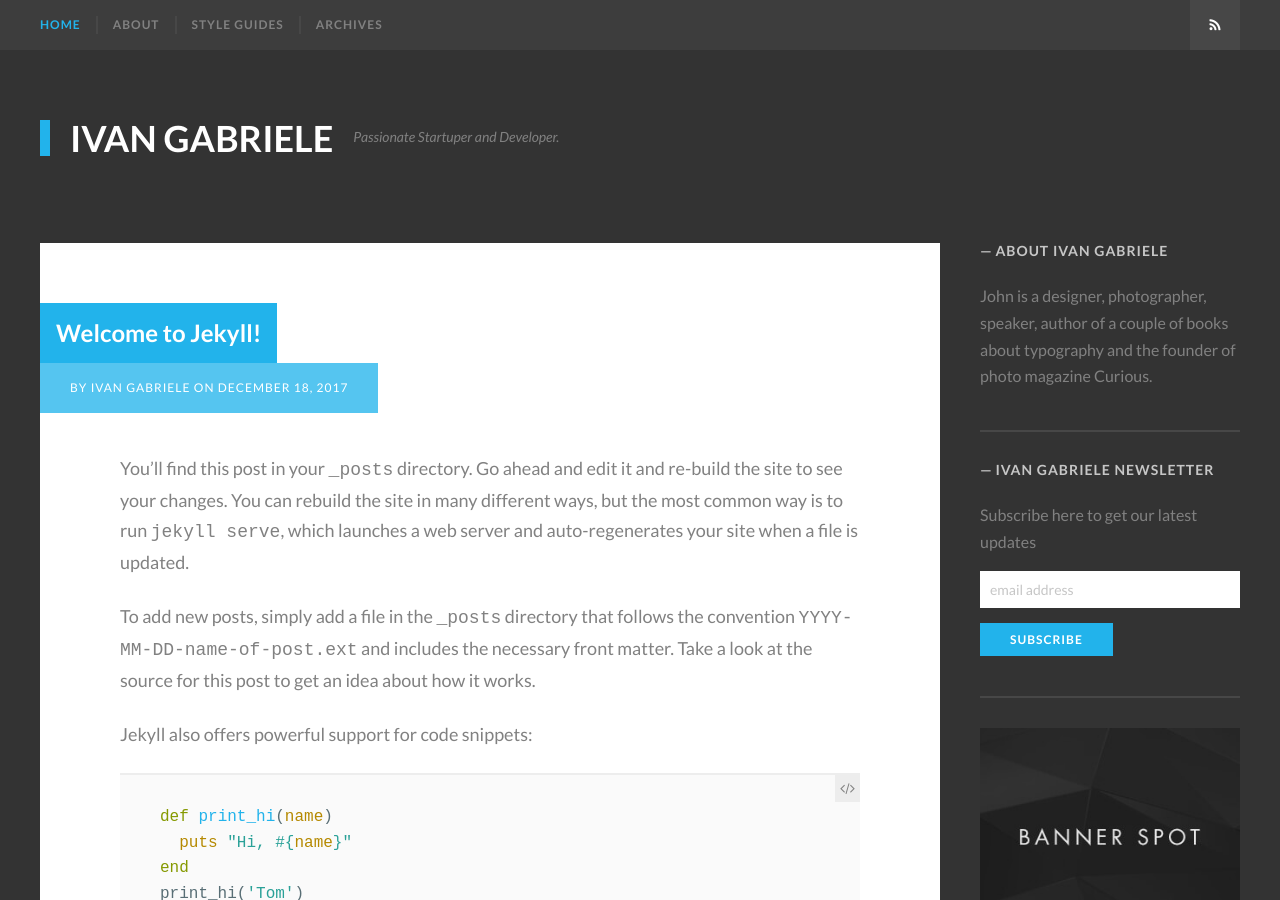
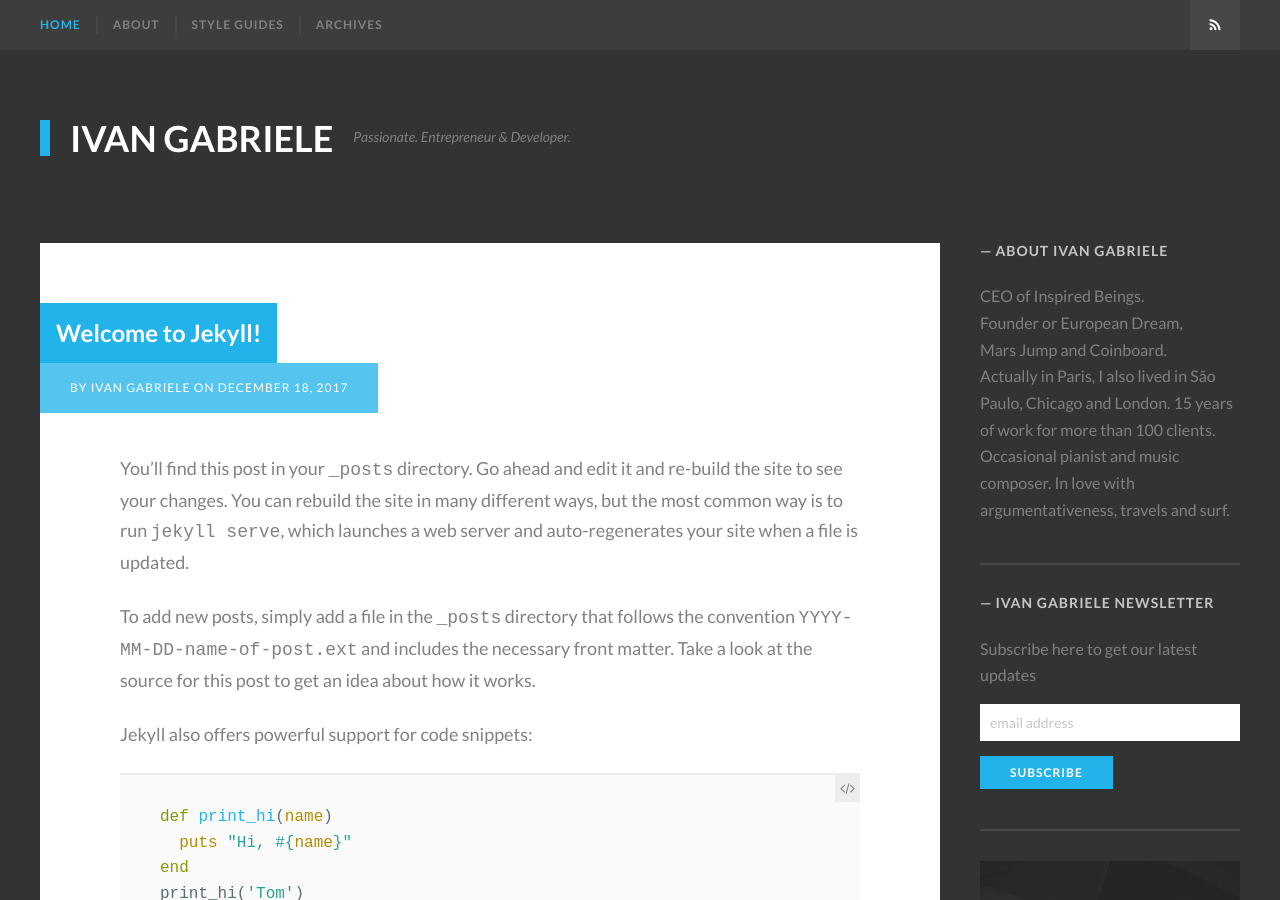
Before and after one commit to ivangabriele/blog, a Jekyll site: the page built from index.html, in a window 1280 px wide and 900 px high. Built offline with Jekyll 4.4.1, drawn with Linux system fonts in a browser that asks for light colours; some web fonts are replaced; the list of posts is cut into pages by our own code.

Commit message:
config: update bio

```diff
--- a/_config.yml
+++ b/_config.yml
@@ -9,10 +9,10 @@
 title: "Ivan Gabriele"
 
 # A description of your site for social meta tag, search engines, and feed.xml
-description: "Passionate Startuper and Developer."
+description: "Passionate. Entrepreneur & Developer."
 
 # Tagline near the site title
-tagline: "Passionate Startuper and Developer."
+tagline: "Passionate. Entrepreneur & Developer."
 
 # The subpath of your site, e.g. /blog, for generating urls
 baseurl:
@@ -39,7 +39,7 @@ disqus:
 
 # Author information - author info at the bottom of the post
 author_name: "Ivan Gabriele"
-author_bio: "John is a designer, photographer, speaker, author of a couple of books about typography and the founder of photo magazine Curious."
+author_bio: "CEO of Inspired Beings.<br>Founder or European Dream,<br>Mars Jump and Coinboard.<br>Actually in Paris, I also lived in São Paulo, Chicago and London. 15 years of work for more than 100 clients.<br>Occasional pianist and music composer. In love with argumentativeness, travels and surf."
 author_url:  "http://www.ivangabriele.com"
 author_location: "Paris, France"
 author_image: /images/ivan-gabriele.png
```
